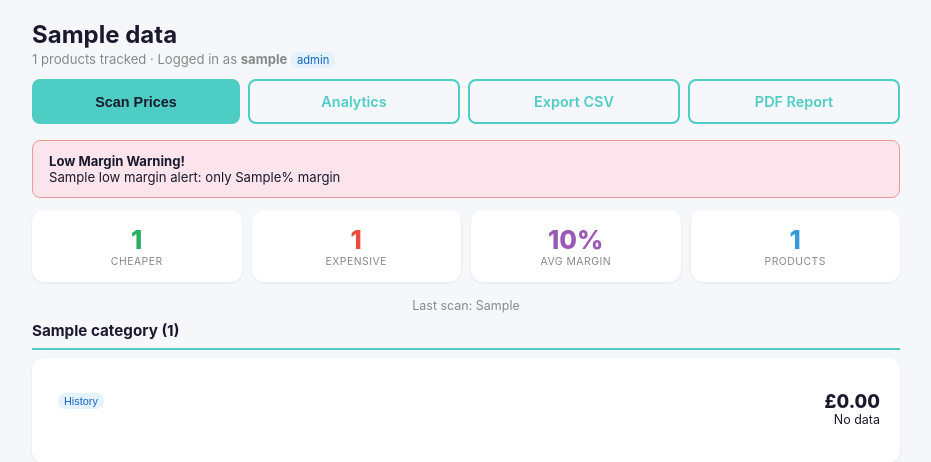
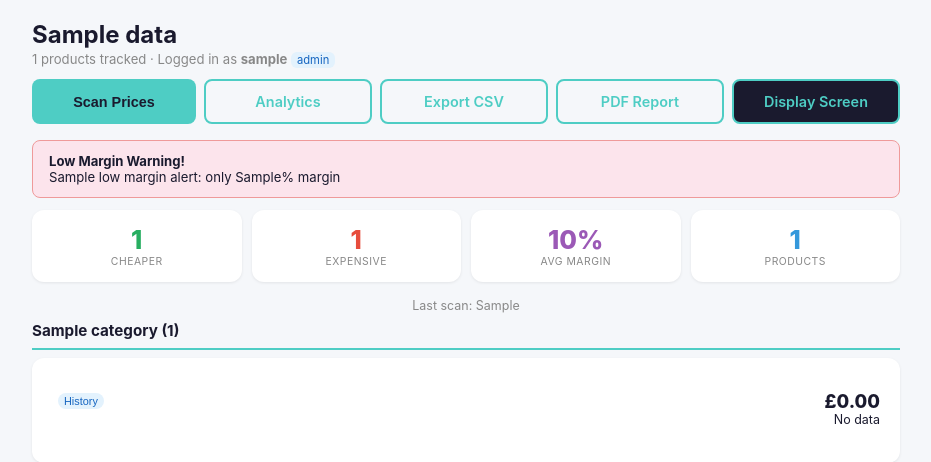
Before and after one commit to hardeepsingh-ai/pricetracker, a FastAPI app: template templates/dashboard.html in a window 1280 px wide. Shown: the part 48-510 px from the top of the page, without its empty margins (174-1105 px from the left). Run offline with FastAPI, Linux system fonts and the light colour scheme; the template is opened without the code that fills it: most values are stand-ins (such as "Sample title", 1, 10 or a date in 2020); some libraries are stand-ins or nearby versions.

Commit message:
Add Display Screen button to dashboard
Opens the customer-facing display page in a new tab.

Co-Authored-By: Claude Opus 4.6 <noreply@anthropic.com>

```diff
--- a/templates/dashboard.html
+++ b/templates/dashboard.html
@@ -117,6 +117,7 @@
         <a href="/analytics" class="btn btn-outline" style="text-decoration:none;">Analytics</a>
         <a href="/api/export-csv" class="btn btn-outline" style="text-decoration:none;">Export CSV</a>
         <a href="/report" class="btn btn-outline" style="text-decoration:none;">PDF Report</a>
+        <a href="/display/{{ username }}" target="_blank" class="btn btn-outline" style="text-decoration:none; background:#1a1a2e; color:#4ecdc4; border-color:#4ecdc4;">Display Screen</a>
     </div>
 
     {% if data.alerts %}
```
